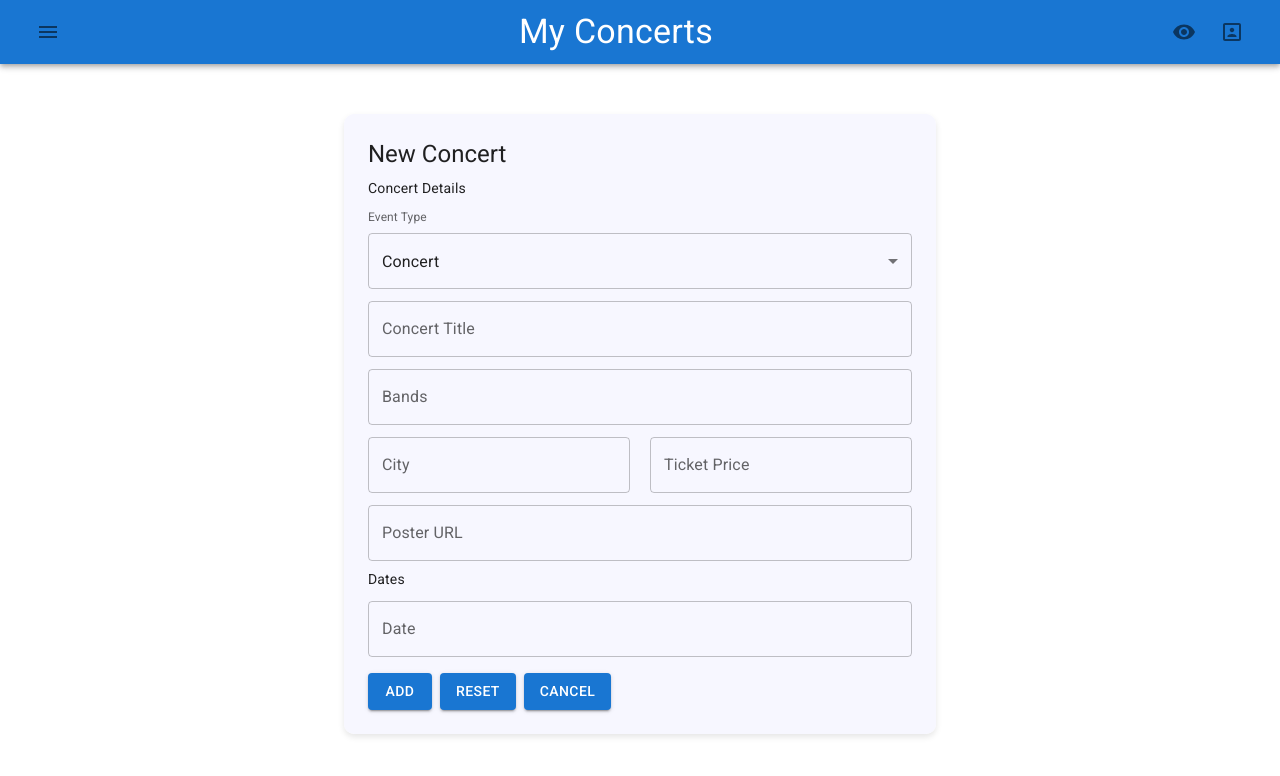
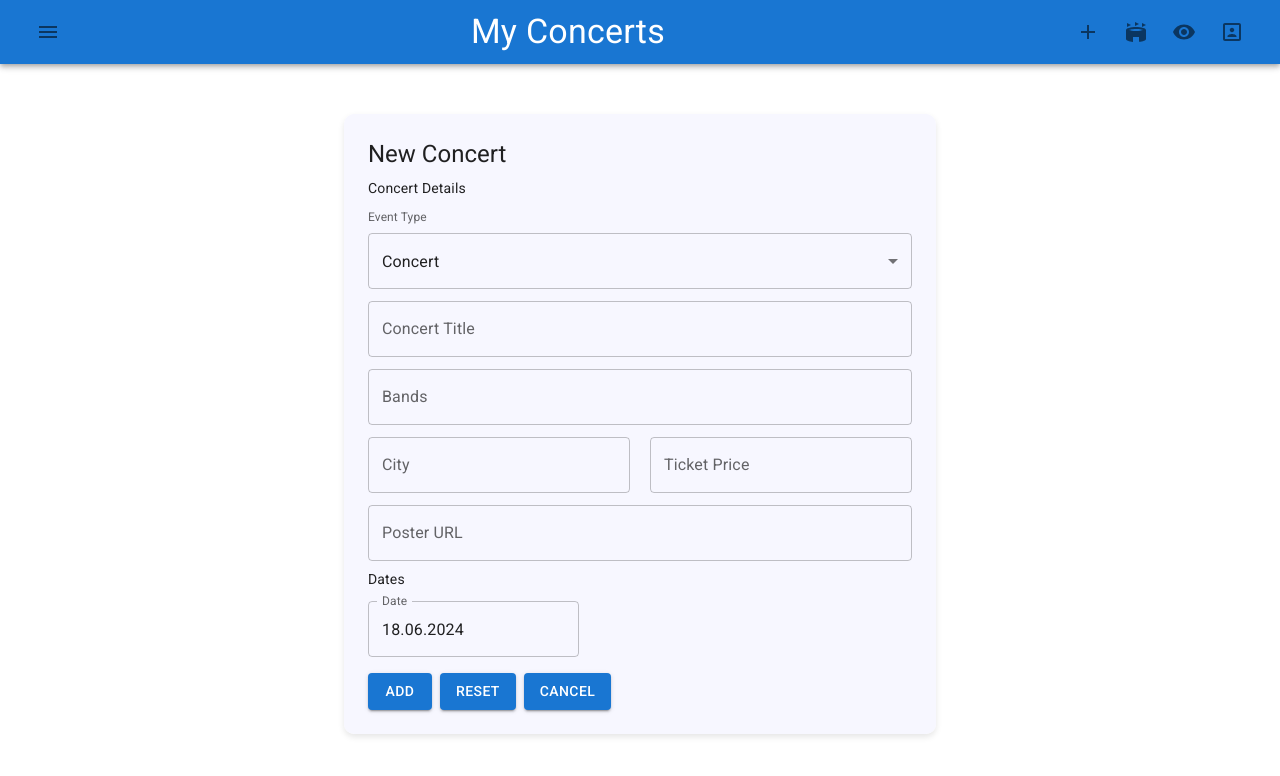
Before and after one commit to OskarsKoleda/concerts, a React (Vite) app: page /concerts/new in a window 1280 px wide. Shown: the top 776 px of the page. Built offline with nearby package versions, Linux system fonts and the light colour scheme.

Commit message:
Some adjustments with date input

```diff
--- a/src/common/types/concert.ts
+++ b/src/common/types/concert.ts
@@ -3,8 +3,8 @@ export interface ConcertData {
   title: string;
   bands: string[];
   city: string;
-  date: string;
-  endDate?: string;
+  startDate: Date;
+  endDate?: Date;
   ticketPrice: number;
   posterUrl: string;
 };
--- a/src/components/FormLayout/formLayout.tsx
+++ b/src/components/FormLayout/formLayout.tsx
@@ -1,6 +1,6 @@
 import { FC, memo, ReactNode, useCallback } from "react";
 import { FormContent, FormField } from "./types";
-import { Control } from "react-hook-form";
+import { Control, Controller } from "react-hook-form";
 import { InputType } from "./constants";
 import { SelectWithValidation } from "../Inputs/reactHookForm/selectFieldWithValidation/selectWithValidation";
 import { Box, Grid, Typography } from "@mui/material";
@@ -8,6 +8,9 @@ import { isFormSection } from "./utils";
 import { gridStyles, layoutWrapperStyles } from "./styles";
 import { TextFieldWithValidation } from "../Inputs/reactHookForm/textFieldWithValidation/textFieldWithValidation";
 import { AutocompleteTextField } from "../Inputs/reactHookForm/autocompleteTextField/autocompleteTextField";
+import { LocalizationProvider } from "@mui/x-date-pickers/LocalizationProvider";
+import { DatePicker } from "@mui/x-date-pickers";
+import { AdapterDateFns } from "@mui/x-date-pickers/AdapterDateFns";
 
 export interface FormLayoutProps {
   content: FormContent;
@@ -67,6 +70,27 @@ export const FormLayout: FC<FormLayoutProps> = memo(function FormLayout({
           );
         }
 
+        case InputType.date: {
+          return (
+            <Controller
+              name={field.controlName}
+              control={control}
+              render={({ field: controllerField }) => (
+                <LocalizationProvider dateAdapter={AdapterDateFns}>
+                  <DatePicker
+                    label={field.label}
+                    value={new Date(controllerField.value)}
+                    onChange={controllerField.onChange}
+                    readOnly={readonly}
+                    disabled={disabled}
+                    format="dd.MM.yyyy"
+                  />
+                </LocalizationProvider>
+              )}
+            />
+          );
+        }
+
         default:
           return null;
       }
--- a/src/components/Header/header.tsx
+++ b/src/components/Header/header.tsx
@@ -2,10 +2,12 @@ import { Typography, AppBar, Toolbar, IconButton, Box, Tooltip } from "@mui/mate
 import { observer } from "mobx-react-lite";
 import { useRootStore } from "../../store/StoreContext";
 import { flexCenterStyle, toolbarContainerStyle } from "./styles";
-
 import RemoveRedEye from "@mui/icons-material/RemoveRedEye";
 import MenuIcon from "@mui/icons-material/Menu";
 import PortraitIcon from "@mui/icons-material/Portrait";
+import StadiumIcon from "@mui/icons-material/Stadium";
+import AddIcon from "@mui/icons-material/Add";
+import { Link } from "react-router-dom";
 
 export const Header = observer(function Header(): JSX.Element {
   const {
@@ -13,16 +15,33 @@ export const Header = observer(function Header(): JSX.Element {
   } = useRootStore();
 
   return (
-    <AppBar position="static">
+    <AppBar position="sticky">
       <Toolbar>
         <Box sx={toolbarContainerStyle}>
+
           <Box sx={flexCenterStyle}>
             <IconButton onClick={toggleDrawer} size="large">
               <MenuIcon color="action" />
             </IconButton>
           </Box>
+
           <Typography variant="h4">My Concerts</Typography>
+
           <Box sx={flexCenterStyle}>
+            <Link to="/concerts/new">
+              <Tooltip title="Add Concert">
+                <IconButton size="large">
+                  <AddIcon />
+                </IconButton>
+              </Tooltip>
+            </Link>
+            <Link to="/concerts">
+              <Tooltip title="View Concerts">
+                <IconButton size="large">
+                  <StadiumIcon />
+                </IconButton>
+              </Tooltip>
+            </Link>
             <Tooltip title="Change View">
               <IconButton onClick={toggleConcertsView} size="large">
                 <RemoveRedEye />
--- a/src/pages/NewConcert/concertDatesDate/concertDatesForm.tsx
+++ b/src/pages/NewConcert/concertDatesDate/concertDatesForm.tsx
@@ -15,12 +15,12 @@ export const ConcertDatesForm = ({ readOnly }: { readOnly: boolean }) => {
   function getConcertDateFields(): FormFields {
     return [
       {
-        inputType: InputType.text,
+        inputType: InputType.date,
         controlName: "startDate",
         id: "date",
         label: eventType === "Concert" ? "Date" : "Start Date",
         readonly: readOnly,
-        xs: eventType === "Festival" ? 6 : 12
+        xs: eventType === "Festival" ? 6 : 12 ,
       },
       ...(eventType === "Festival" ? getFestivalSpecificFields() : []),
     ];
@@ -29,12 +29,12 @@ export const ConcertDatesForm = ({ readOnly }: { readOnly: boolean }) => {
   function getFestivalSpecificFields(): FormFields {
     return [
       {
-        inputType: InputType.text,
+        inputType: InputType.date,
         controlName: "endDate",
         id: "endDate",
         label: "End Date",
         readonly: readOnly,
-        xs: 6
+        xs: 6,
       },
     ];
   }
--- a/src/pages/NewConcert/concertDetails.tsx
+++ b/src/pages/NewConcert/concertDetails.tsx
@@ -57,8 +57,6 @@ export const ConcertDetailsPage: React.FC = () => {
 
   const handleCreate: SubmitHandler<ConcertData> = (data) => {
     addConcert(data);
-    console.log(data);
-
     showSnackbar({
       message: SNACKBAR_TEXT.CONCERT_SUCCESSFUL_CREATION,
       variant: "success",
--- a/src/pages/NewConcert/constants.ts
+++ b/src/pages/NewConcert/constants.ts
@@ -3,7 +3,8 @@ export const defaultValues = {
   title: "",
   bands: [],
   city: "",
-  date: "",
+  startDate: new Date(),
+  endDate: new Date(),
   ticketPrice: 0,
   posterUrl: "",
 };
--- a/src/store/transport/concertTransport/ConcertTransport.ts
+++ b/src/store/transport/concertTransport/ConcertTransport.ts
@@ -36,11 +36,16 @@ export class ConcertTransport implements ChildTransport {
 
   addConcert = async (concert: ConcertData) => {
     const { errorTexts, request } = this.getRequestContextHelper(ConcertRequests.addConcert);
+    const newConcert = {
+      ...concert,
+      startDate: concert.startDate.toISOString(),
+      endDate: concert.endDate ? concert.endDate.toISOString() : null,
+    };
 
     try {
       request.inProgress();
       const newConcertRef = push(ref(this.db, `/concerts`));
-      await set(newConcertRef, concert);
+      await set(newConcertRef, newConcert);
     } catch (error) {
       request.fail(error, errorTexts.unexpectedError);
     }
@@ -60,11 +65,15 @@ export class ConcertTransport implements ChildTransport {
 
   updateConcert = async (concert: ConcertData, id: string) => {
     const { errorTexts, request } = this.getRequestContextHelper(ConcertRequests.updateConcert);
-
+    const updatedConcert = {
+      ...concert,
+      startDate: concert.startDate.toISOString(),
+      endDate: concert.endDate ? concert.endDate.toISOString() : null,
+    };
     try {
       request.inProgress();
       const concertRef = ref(this.db, `/concerts/${id}`);
-      await update(concertRef, concert);
+      await update(concertRef, updatedConcert);
     } catch (error) {
       request.fail(error, errorTexts.unexpectedError);
     }
```
Also changed, not shown: package.json (+7 -4 lines), src/components/FormLayout/types.ts (+7 -1 lines), 1 other file (tests, documents, lock files or other folders).
